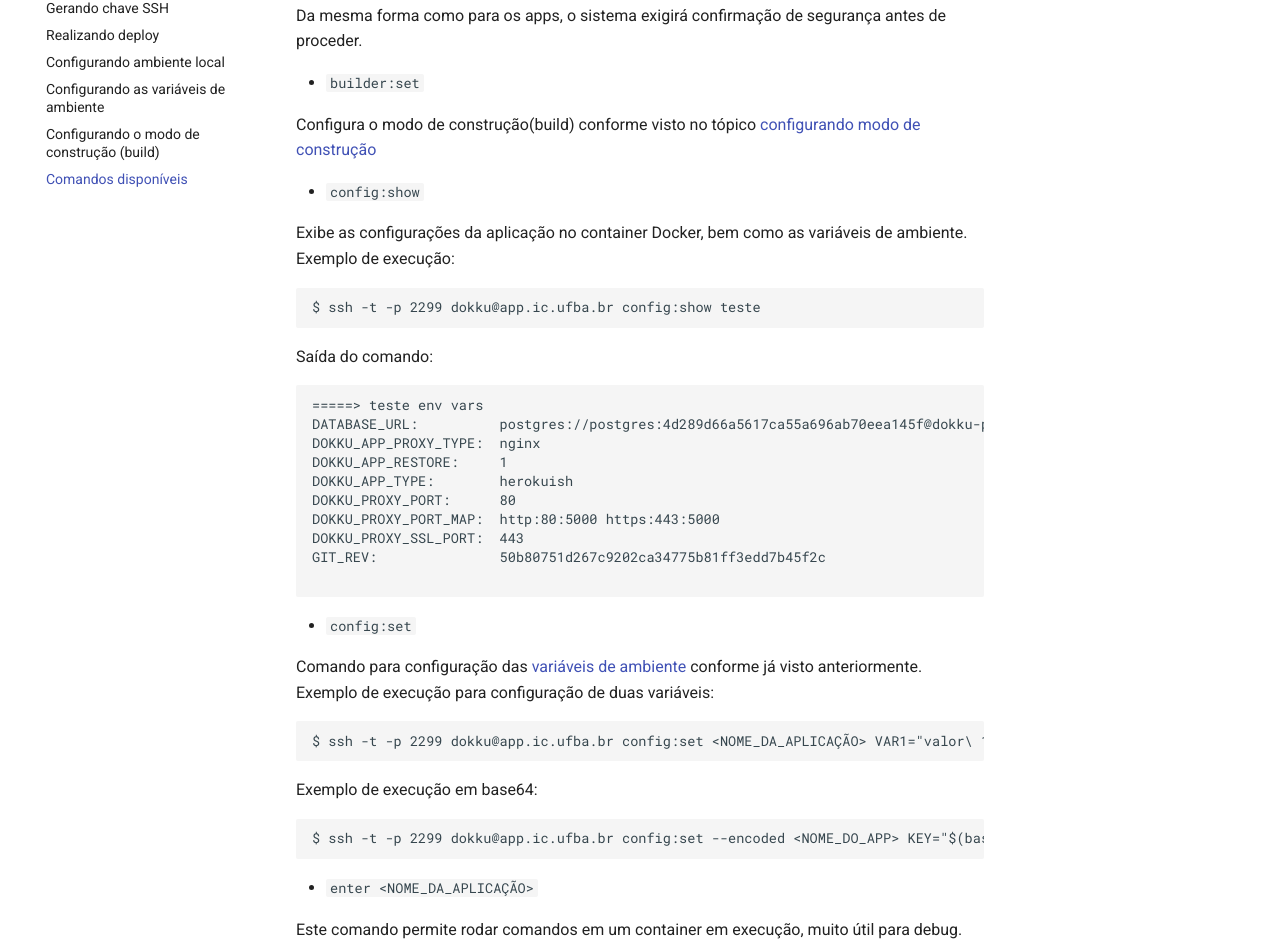
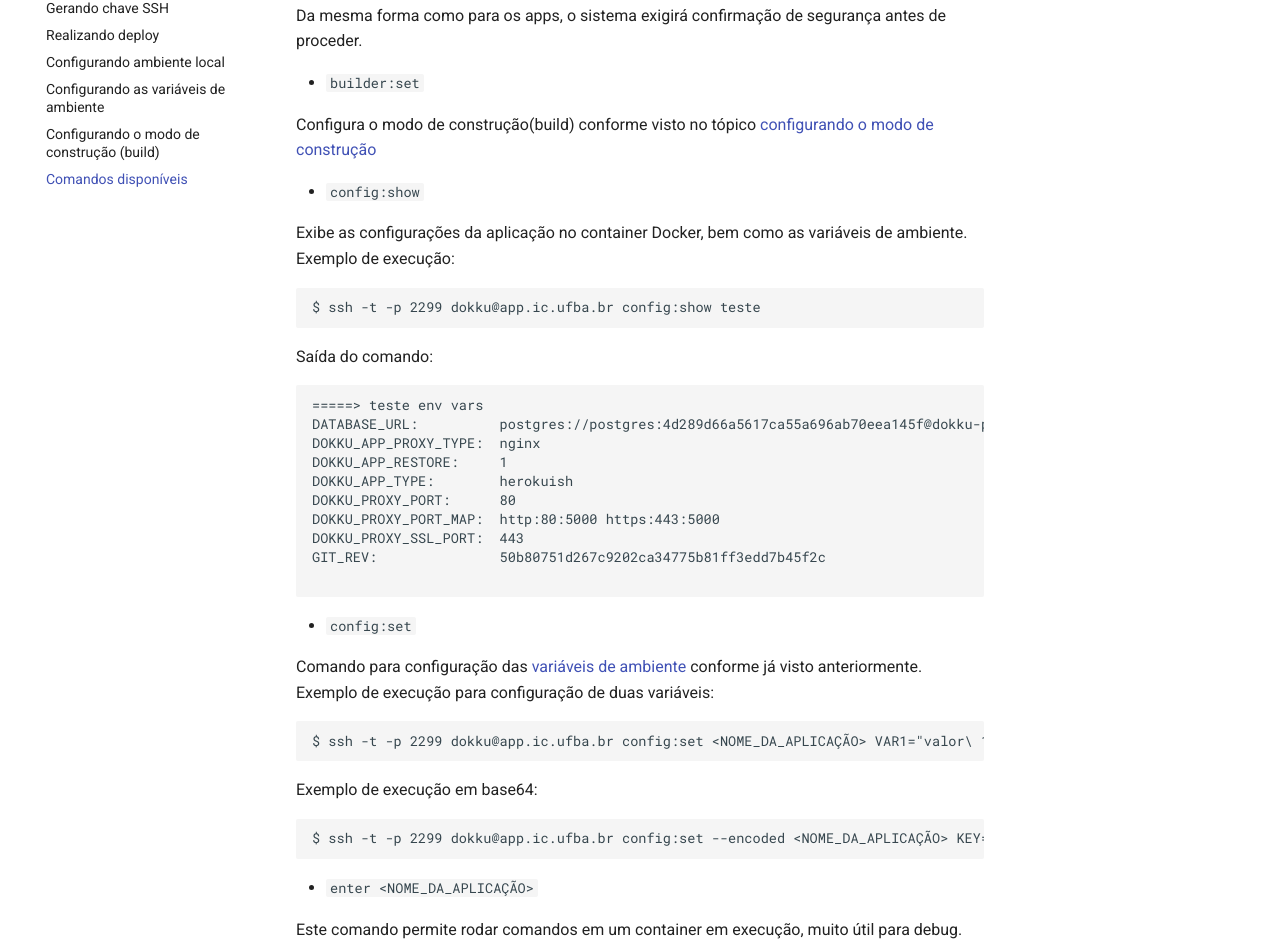
Before and after one commit to graco-ufba/app, an MkDocs documentation site: the page built from docs/comandos-permitidos.md, in a window 1280 px wide and 1400 px high, scrolled down 3191 px. Shown: the part 145-1086 px from the top of the window. Built offline with MkDocs 1.6.1 and Material for MkDocs 9.7.7, drawn with Linux system fonts in a browser that asks for light colours.

Commit message:
Update comandos-permitidos.md

````diff
--- a/docs/comandos-permitidos.md
+++ b/docs/comandos-permitidos.md
@@ -127,7 +127,7 @@ Da mesma forma como para os apps, o sistema exigirá confirmação de segurança
 
 - `builder:set`
 
-Configura o modo de construção(build) conforme visto no tópico [configurando modo de construção](modo-build.md)
+Configura o modo de construção(build) conforme visto no tópico [configurando o modo de construção](modo-build.md)
 
 - `config:show`
 
@@ -160,7 +160,7 @@ $ ssh -t -p 2299 dokku@app.ic.ufba.br config:set <NOME_DA_APLICAÇÃO> VAR1="val
 Exemplo de execução em base64:
 
 ```
-$ ssh -t -p 2299 dokku@app.ic.ufba.br config:set --encoded <NOME_DO_APP> KEY="$(base64 ~/.ssh/id_rsa)
+$ ssh -t -p 2299 dokku@app.ic.ufba.br config:set --encoded <NOME_DA_APLICAÇÃO> KEY="$(base64 ~/.ssh/id_rsa)
 ```
 - `enter <NOME_DA_APLICAÇÃO>`
 
````
